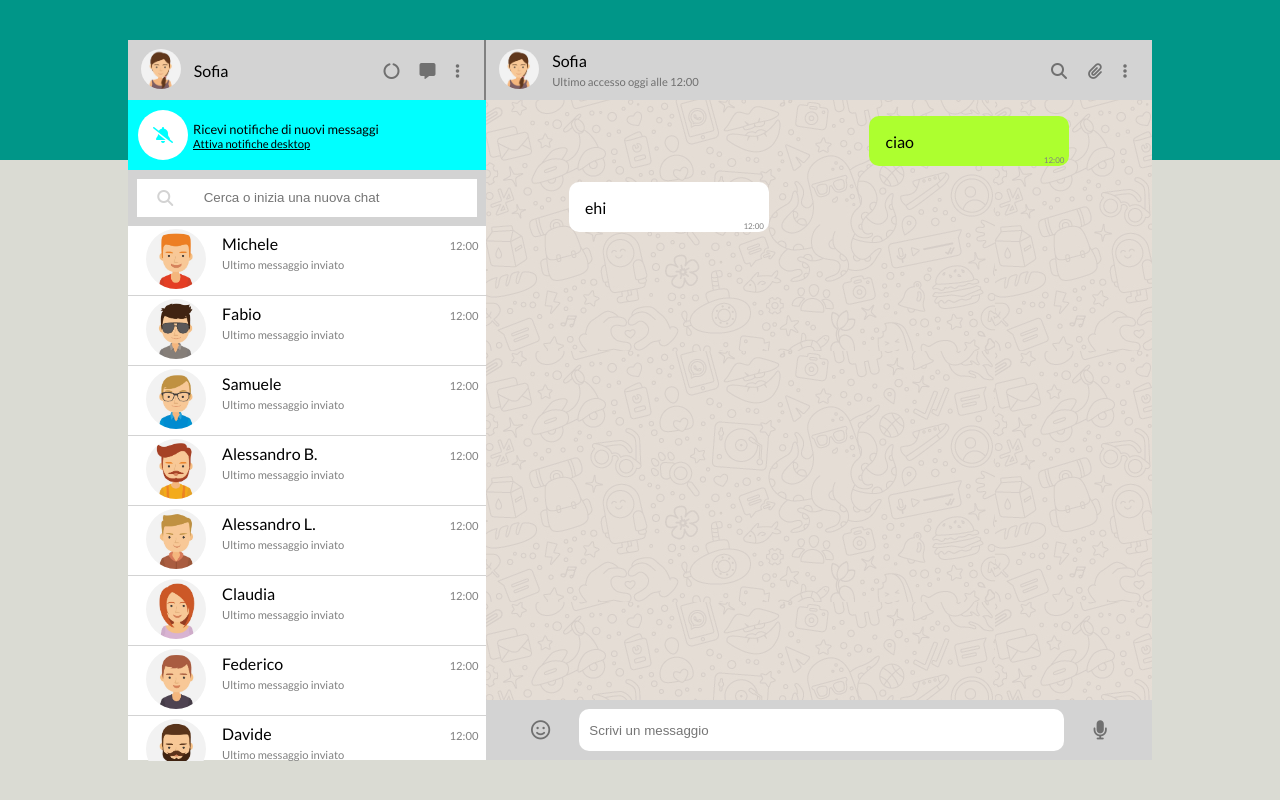
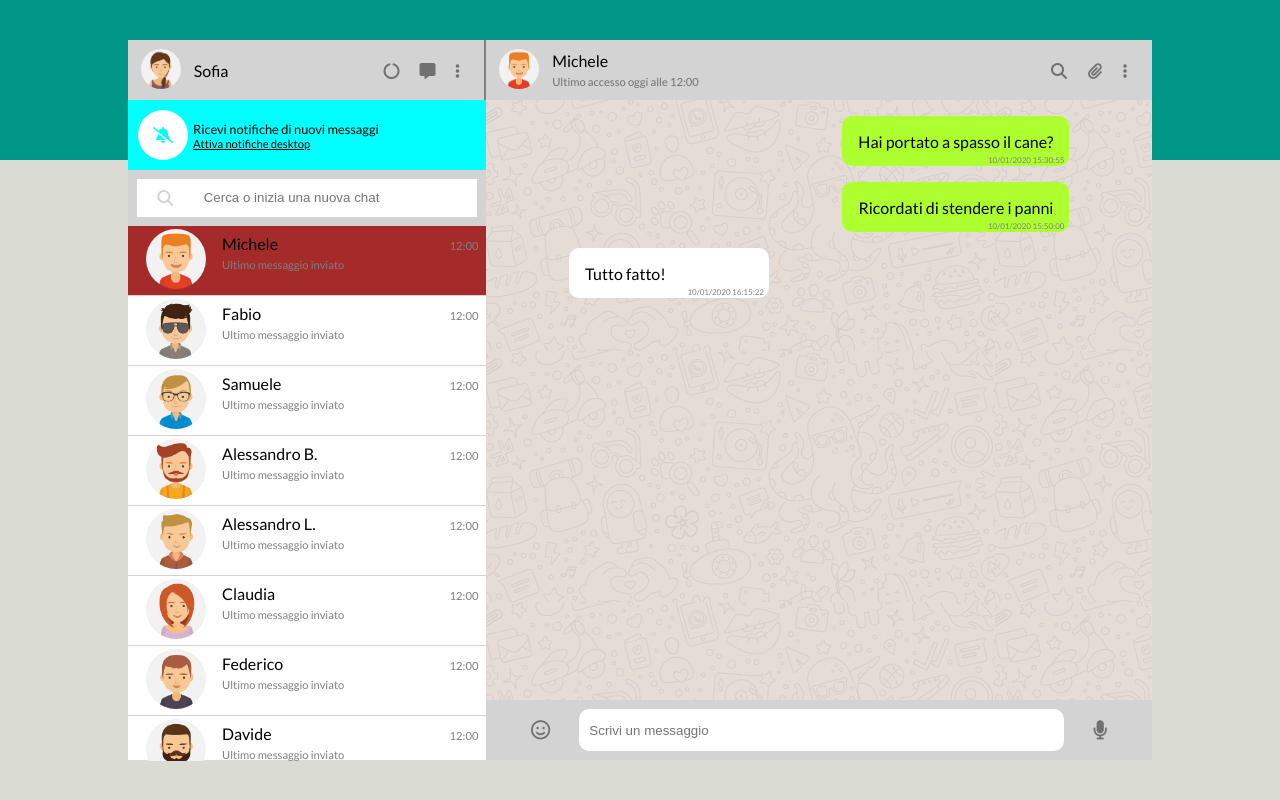
Before and after one commit to andreaa21/vue-boolzapp, a plain HTML site: page Milestone 2/index.html in a window 1280 px wide. Drawn offline with nearby package versions, Linux system fonts and the light colour scheme.

Commit message:
milestone 2

```diff
--- a/Milestone 2/assets/css/style.css
+++ b/Milestone 2/assets/css/style.css
@@ -148,9 +148,9 @@ input:focus{
     padding-bottom: .8rem;
     border-bottom: 1px solid lightgray;
 }
-.chat-item:hover{
+/* .chat-item:hover{
     background-color: lightgray;
-}
+} */
 .chat-item .user-img{
     padding-left: 10px;
     padding-top: 5px;
--- a/Milestone 2/assets/js/script.js
+++ b/Milestone 2/assets/js/script.js
@@ -11,7 +11,7 @@ createApp({
                 {
                     name: 'Michele',
                     avatar: '_1',
-                    visible: true,
+                    visible: false,
                     messages: [
                         {
                         date: '10/01/2020 15:30:55',
@@ -33,7 +33,7 @@ createApp({
                 {
                     name: 'Fabio',
                     avatar: '_2',
-                    visible: true,
+                    visible: false,
                     messages: [
                         {
                         date: '20/03/2020 16:30:00',
@@ -55,7 +55,7 @@ createApp({
                 {
                     name: 'Samuele',
                     avatar: '_3',
-                    visible: true,
+                    visible: false,
                     messages: [
                         {
                         date: '28/03/2020 10:10:40',
@@ -77,7 +77,7 @@ createApp({
                 {
                     name: 'Alessandro B.',
                     avatar: '_4',
-                    visible: true,
+                    visible: false,
                     messages: [
                         {
                         date: '10/01/2020 15:30:55',
@@ -94,7 +94,7 @@ createApp({
                         {
                         name: 'Alessandro L.',
                         avatar: '_5',
-                        visible: true,
+                        visible: false,
                         messages: [
                         {
                         date: '10/01/2020 15:30:55',
@@ -111,7 +111,7 @@ createApp({
                 {
                     name: 'Claudia',
                     avatar: '_6',
-                    visible: true,
+                    visible: false,
                     messages: [
                         {
                         date: '10/01/2020 15:30:55',
@@ -133,7 +133,7 @@ createApp({
                         {
                         name: 'Federico',
                         avatar: '_7',
-                        visible: true,
+                        visible: false,
                         messages: [
                         {
                         date: '10/01/2020 15:30:55',
@@ -150,7 +150,7 @@ createApp({
                 {
                     name: 'Davide',
                     avatar: '_8',
-                    visible: true,
+                    visible: false,
                     messages: [
                         {
                         date: '10/01/2020 15:30:55',
@@ -167,9 +167,16 @@ createApp({
                         message: 'OK!!',
                         status: 'received'
                         }
-                        ],
+                        ]
                     }
-                    ]
+            ],
+            contactId: 0,
+        }
+    },
+    methods: {
+        changeContact(index){
+            this.contactId = index;
+            this.visible = !this.visible
         }
     }
 }).mount('#app')
--- a/Milestone 2/index.html
+++ b/Milestone 2/index.html
@@ -64,9 +64,9 @@
                     <div class="chat-list">
                         <ul>
                             <li
-                            v-for="contact in contacts"
-                            :class="{active: visible}"
-                            @click="contact.visible = !contact.visible"
+                            v-for="(contact,index) in contacts"
+                            @click="changeContact(index)"
+                            :class="{active : index === contactId}"
                             class="chat-item">
                                 <div class="user-img">
                                     <img :src="`./assets/img/avatar${contact.avatar}.jpg`" :alt="contact.name">
@@ -97,12 +97,14 @@
                     <div
                     class="user">
                         <div class="user-img">
-                            <img src="./assets/img/avatar_io.jpg" alt="nome">
+                           <img
+                           :src="`./assets/img/avatar${contacts[contactId].avatar}.jpg` "
+                           alt="">
                         </div>
                         <div class="user-text">
                             <div class="user-name">
                                 <span>
-                                    Sofia
+                                    {{contacts[contactId].name}}
                                 </span>
                             </div>
                             <div class="user-access">
@@ -120,36 +122,25 @@
                 </div>
                 <div class="section-mid">
                     <div class="chat-area">
-                        <div class="chat-container">
-                            <div class="msg-container">
-                                <div class="message sent">
-                                    <div class="text">
-                                        <span>
-                                            ciao
-                                        </span>
-                                    </div>
+                        <div
+                        class="chat-container">
+                            <div
+                            v-for="(msg) in contacts[contactId].messages"
+                            class="msg-container">
+                                <div
+                                class="message"
+                                :class="msg.status"
+                                >
+                                        <p>
+                                            {{msg.message}}
+                                        </p>
                                     <div class="time">
                                         <span>
-                                            12:00
+                                            {{msg.date}}
                                         </span>
                                     </div>
                                    </div>
                             </div>
-                            <div class="msg-container">
-                                <div class="message received">
-                                    <div class="text">
-                                        <span>
-                                            ehi
-                                    </div>
-                                    <div class="time">
-                                        <span>
-                                            12:00
-                                        </span>
-                                    </div>
-                                   </div>
-                            </div>
-
-
                         </div>
                     </div>
                 </div>
```
Also changed, not shown: Milestone 1/index.html (+1 -1 lines).
